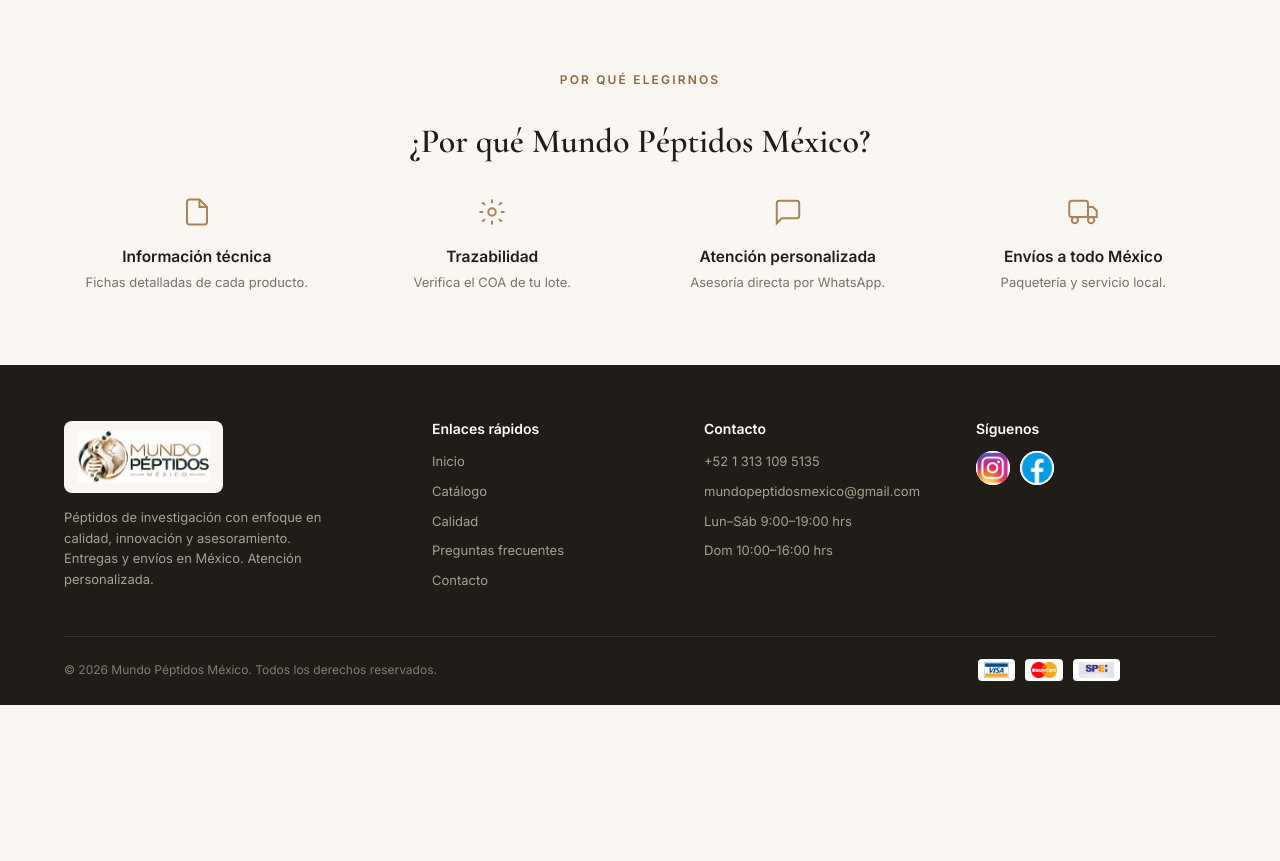
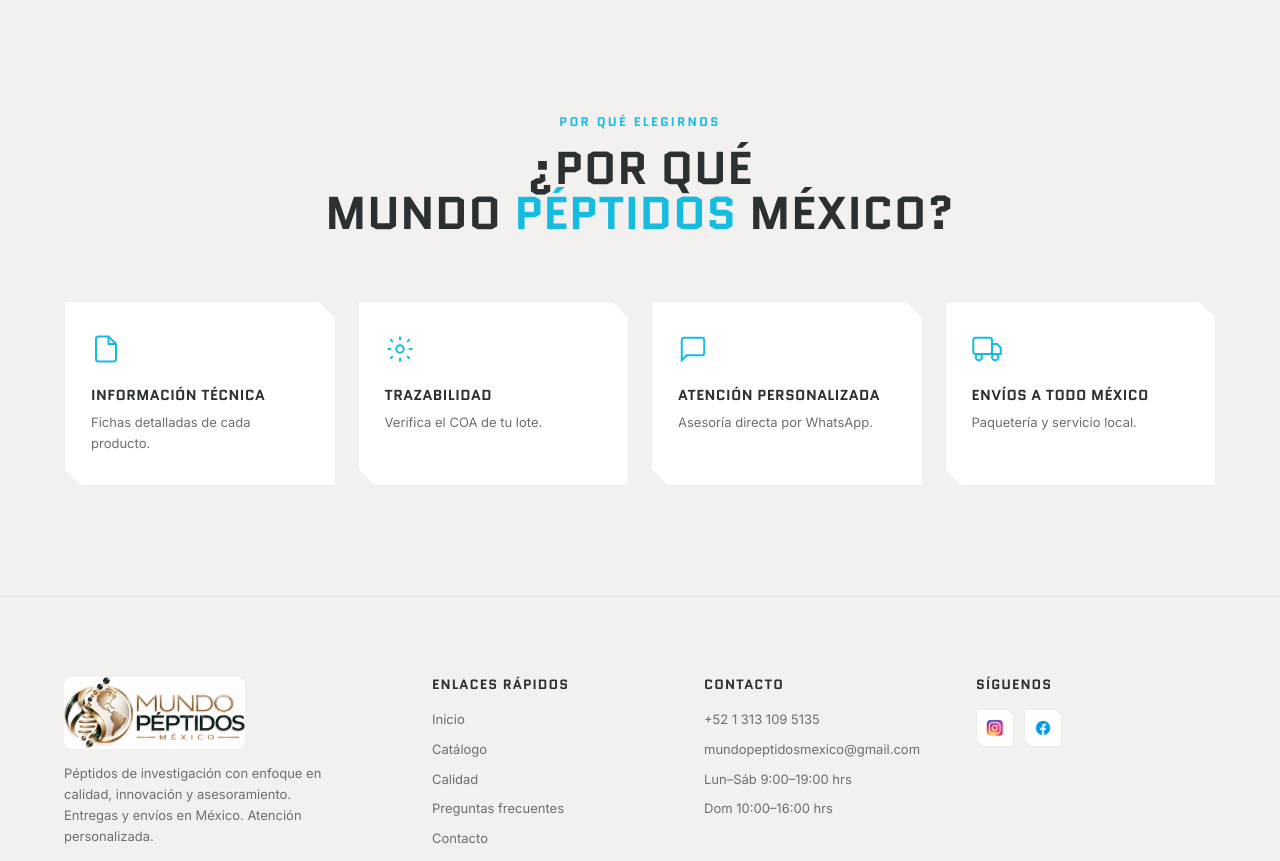
Before and after one commit to Carlosabrego136/PeptidosMexico, a plain HTML site: page index.html in a window 1280 px wide. Shown: the part 3535-4396 px from the top of the page. Before the commit the page ends 4240 px from the top, so only its background shows below. Drawn offline with nearby package versions, Linux system fonts and the light colour scheme.

Commit message:
Rediseñar sección Por qué elegirnos y footer con estilo Targo, actualizar logo FedEx

```diff
--- a/css/style.css
+++ b/css/style.css
@@ -788,21 +788,83 @@
   justify-content: center;
 }
 
-/* ---------- Why us ---------- */
-.why-grid {
+/* ---------- Why us (Targo-style: light bg + Quantico type + cyan accent) ---------- */
+.why-targo {
+  background: #F2F1F0;
+  padding: clamp(60px, 9vw, 110px) 0;
+}
+.why-targo-head {
+  text-align: center;
+  max-width: 640px;
+  margin: 0 auto clamp(40px, 6vw, 64px);
+}
+.why-targo-eyebrow {
+  display: inline-block;
+  font-family: 'Quantico', 'Arial Narrow', sans-serif;
+  font-weight: 700;
+  font-size: 12.5px;
+  letter-spacing: 0.18em;
+  text-transform: uppercase;
+  color: #15BCDF;
+  margin-bottom: 14px;
+}
+.why-targo-title {
+  font-family: 'Quantico', 'Arial Narrow', sans-serif;
+  font-weight: 700;
+  text-transform: uppercase;
+  letter-spacing: 0.01em;
+  line-height: 0.98;
+  color: #2b3033;
+  font-size: clamp(30px, 4.6vw, 46px);
+}
+.why-targo-title span { color: #15BCDF; }
+.why-targo-grid {
   display: grid;
   grid-template-columns: repeat(4, 1fr);
-  gap: 30px;
-  text-align: center;
+  gap: 22px;
 }
-.why-grid .item svg {
+.why-targo-card {
+  background: #ffffff;
+  border: 1px solid rgba(43, 48, 51, 0.08);
+  padding: 32px 26px;
+  text-align: left;
+  clip-path: polygon(0 0, calc(100% - 18px) 0, 100% 18px, 100% 100%, 18px 100%, 0 calc(100% - 18px));
+  transition: transform 0.2s ease, box-shadow 0.2s ease, border-color 0.2s ease;
+}
+.why-targo-card:hover {
+  transform: translateY(-4px);
+  border-color: rgba(21, 188, 223, 0.4);
+  box-shadow: 0 20px 40px -22px rgba(21, 188, 223, 0.45);
+}
+.why-targo-card svg {
   width: 30px;
   height: 30px;
-  color: var(--gold);
-  margin-bottom: 14px;
+  color: #15BCDF;
+  margin-bottom: 16px;
 }
-.why-grid h4 { font-size: 15.5px; font-family: var(--font-sans); font-weight: 600; margin-bottom: 6px; }
-.why-grid p { font-size: 13px; color: var(--muted); }
+.why-targo-card h4 {
+  font-family: 'Quantico', 'Arial Narrow', sans-serif;
+  font-weight: 700;
+  text-transform: uppercase;
+  letter-spacing: 0.03em;
+  font-size: 14.5px;
+  color: #2b3033;
+  margin-bottom: 8px;
+}
+.why-targo-card p {
+  font-family: var(--font-sans);
+  font-size: 13px;
+  line-height: 1.6;
+  color: #6b6f72;
+  margin: 0;
+}
+@media (max-width: 980px) {
+  .why-targo-grid { grid-template-columns: repeat(2, 1fr); }
+}
+@media (max-width: 560px) {
+  .why-targo-grid { grid-template-columns: 1fr; }
+  .why-targo-head { text-align: left; margin-left: 0; }
+}
 
 /* ---------- Page hero (inner pages) ---------- */
 .page-hero {
@@ -939,6 +1001,35 @@
 .contact-item h4 { font-size: 14px; font-family: var(--font-sans); font-weight: 600; margin-bottom: 2px; }
 .contact-item p { font-size: 13px; color: var(--muted); }
 
+.shipping-partner {
+  display: flex;
+  align-items: center;
+  gap: 16px;
+  background: var(--white);
+  border: 1px solid var(--line);
+  border-radius: 10px;
+  padding: 16px 20px;
+}
+.shipping-partner .fedex-logo {
+  height: 34px;
+  width: auto;
+  display: block;
+  flex-shrink: 0;
+}
+.shipping-partner span {
+  font-size: 12.5px;
+  color: var(--ink-2);
+  margin-left: auto;
+  text-align: right;
+  line-height: 1.4;
+}
+.shipping-partner span strong { color: var(--ink); }
+@media (max-width: 560px) {
+  .shipping-partner { padding: 18px 20px; }
+  .shipping-partner .fedex-logo { height: 46px; }
+  .shipping-partner span { font-size: 12px; }
+}
+
 .form-box {
   background: var(--white);
   border: 1px solid var(--line);
@@ -1003,29 +1094,41 @@
 .verify-card p { font-size: 12.5px; color: var(--muted); margin-bottom: 10px; }
 .verify-card .link { font-size: 12px; font-weight: 600; color: var(--gold-dark); }
 
-/* ---------- Footer ---------- */
+/* ---------- Footer (Targo-style: light bg + Quantico type + cyan accent) ---------- */
 footer.main {
-  background: var(--ink);
-  color: #cfc7b8;
-  padding: 56px 0 24px;
+  background: #F2F1F0;
+  color: #6b6f72;
+  padding: clamp(50px, 8vw, 80px) 0 24px;
+  border-top: 1px solid rgba(43, 48, 51, 0.08);
 }
 .footer-grid {
   display: grid;
   grid-template-columns: 1.4fr 1fr 1fr 1fr;
   gap: 32px;
   padding-bottom: 36px;
-  border-bottom: 1px solid #3a352c;
+  border-bottom: 1px solid rgba(43, 48, 51, 0.1);
 }
-.footer-grid h4 { color: var(--white); font-size: 14px; font-family: var(--font-sans); font-weight: 600; margin-bottom: 14px; }
-.footer-grid li { font-size: 13px; margin-bottom: 9px; color: #a8a091; }
-.footer-brand p { font-size: 13px; margin-top: 14px; color: #a8a091; max-width: 260px; }
+.footer-grid h4 {
+  color: #2b3033;
+  font-size: 13.5px;
+  font-family: 'Quantico', 'Arial Narrow', sans-serif;
+  font-weight: 700;
+  text-transform: uppercase;
+  letter-spacing: 0.08em;
+  margin-bottom: 16px;
+}
+.footer-grid li { font-size: 13px; margin-bottom: 9px; color: #6b6f72; }
+.footer-grid a { color: #6b6f72; transition: color 0.15s; }
+.footer-grid a:hover { color: #15BCDF; }
+.footer-brand p { font-size: 13px; margin-top: 14px; color: #6b6f72; max-width: 260px; line-height: 1.6; }
+.footer-brand .logo-img-footer { background: transparent; padding: 0; }
 .footer-bottom {
   display: flex;
   justify-content: space-between;
   align-items: center;
   padding-top: 22px;
   font-size: 12px;
-  color: #857d6e;
+  color: #8b9093;
   flex-wrap: wrap;
   gap: 12px;
 }
@@ -1039,6 +1142,7 @@
   width: auto;
   border-radius: 4px;
   background: var(--white);
+  border: 1px solid rgba(43, 48, 51, 0.08);
   padding: 3px 6px;
   display: block;
 }
@@ -1048,18 +1152,18 @@
 
 .social-row { display: flex; gap: 10px; }
 .social-row a {
-  width: 34px;
-  height: 34px;
-  border-radius: 50%;
-  overflow: hidden;
   display: flex;
   align-items: center;
   justify-content: center;
-  background: var(--white);
-  transition: transform 0.15s;
+  width: 38px;
+  height: 38px;
+  background: #ffffff;
+  border: 1px solid rgba(43, 48, 51, 0.1);
+  clip-path: polygon(0 0, calc(100% - 8px) 0, 100% 8px, 100% 100%, 8px 100%, 0 calc(100% - 8px));
+  transition: border-color 0.15s, transform 0.15s;
 }
-.social-row a:hover { transform: translateY(-2px); }
-.social-row img { width: 100%; height: 100%; object-fit: cover; }
+.social-row a:hover { border-color: #15BCDF; transform: translateY(-2px); }
+.social-row img { width: 18px; height: 18px; display: block; object-fit: contain; }
 
 .wa-float {
   position: fixed;
--- a/index.html
+++ b/index.html
@@ -5,7 +5,7 @@
 <meta name="viewport" content="width=device-width, initial-scale=1.0">
 <title>Mundo Péptidos México — Ciencia que transforma</title>
 <link rel="preconnect" href="https://fonts.googleapis.com">
-<link href="https://fonts.googleapis.com/css2?family=Cormorant+Garamond:wght@500;600;700&family=Inter:wght@400;500;600;700&family=Jost:wght@300;400;500&display=swap" rel="stylesheet">
+<link href="https://fonts.googleapis.com/css2?family=Cormorant+Garamond:wght@500;600;700&family=Inter:wght@400;500;600;700&family=Jost:wght@300;400;500&family=Quantico:wght@400;700&display=swap" rel="stylesheet">
 <link rel="stylesheet" href="css/style.css">
 </head>
 <body>
@@ -235,29 +235,29 @@
   </div>
 </section>
 
-<section>
+<section class="why-targo">
   <div class="container">
-    <div class="section-head" style="justify-content:center; text-align:center; flex-direction:column; align-items:center;">
-      <span class="eyebrow">Por qué elegirnos</span>
-      <h2>¿Por qué Mundo Péptidos México?</h2>
+    <div class="why-targo-head">
+      <span class="why-targo-eyebrow">Por qué elegirnos</span>
+      <h2 class="why-targo-title">¿Por qué<br>Mundo <span>Péptidos</span> México?</h2>
     </div>
-    <div class="why-grid">
-      <div class="item">
+    <div class="why-targo-grid">
+      <div class="why-targo-card">
         <svg viewBox="0 0 24 24" fill="none" stroke="currentColor" stroke-width="1.6"><path d="M14 2H6a2 2 0 00-2 2v16a2 2 0 002 2h12a2 2 0 002-2V8z"/><path d="M14 2v6h6"/></svg>
         <h4>Información técnica</h4>
         <p>Fichas detalladas de cada producto.</p>
       </div>
-      <div class="item">
+      <div class="why-targo-card">
         <svg viewBox="0 0 24 24" fill="none" stroke="currentColor" stroke-width="1.6"><circle cx="12" cy="12" r="3"/><path d="M12 2v3M12 19v3M4.2 4.2l2.1 2.1M17.7 17.7l2.1 2.1M2 12h3M19 12h3M4.2 19.8l2.1-2.1M17.7 6.3l2.1-2.1"/></svg>
         <h4>Trazabilidad</h4>
         <p>Verifica el COA de tu lote.</p>
       </div>
-      <div class="item">
+      <div class="why-targo-card">
         <svg viewBox="0 0 24 24" fill="none" stroke="currentColor" stroke-width="1.6"><path d="M21 15a2 2 0 01-2 2H7l-4 4V5a2 2 0 012-2h14a2 2 0 012 2z"/></svg>
         <h4>Atención personalizada</h4>
         <p>Asesoría directa por WhatsApp.</p>
       </div>
-      <div class="item">
+      <div class="why-targo-card">
         <svg viewBox="0 0 24 24" fill="none" stroke="currentColor" stroke-width="1.6"><rect x="1" y="3" width="15" height="13" rx="2"/><path d="M16 8h4l3 3v5h-7z"/><circle cx="5.5" cy="18.5" r="2.5"/><circle cx="18.5" cy="18.5" r="2.5"/></svg>
         <h4>Envíos a todo México</h4>
         <p>Paquetería y servicio local.</p>
```
Also changed, not shown: calidad.html (+1 -1 lines), catalogo.html (+1 -1 lines), categorias.html (+1 -1 lines), contacto.html (+4 -4 lines), faq.html (+1 -1 lines), img/fedex-logo.jpg, 1 other file.
